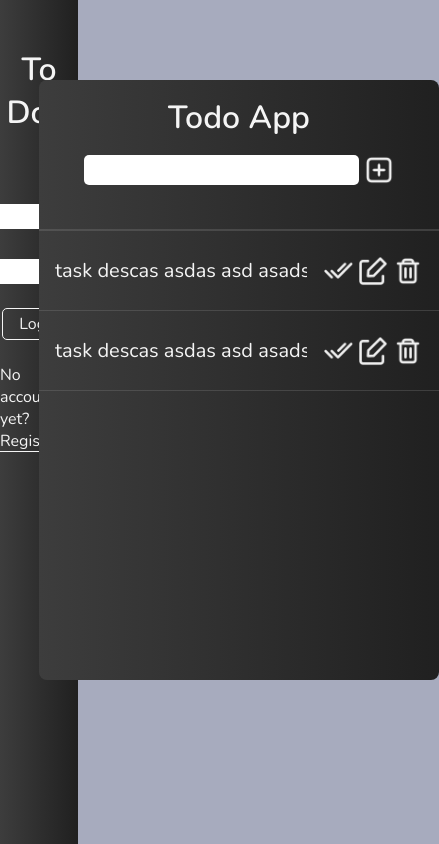
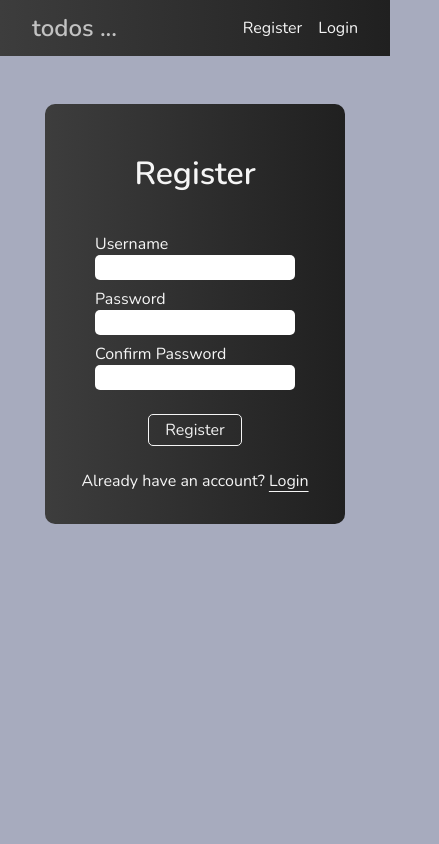
Before and after one commit to GITvoren/todos-react, a React (Create React App) app: page /register in a window 390 px wide. Shown: the whole page, 439 px wide, since content can reach past the window. Built offline with nearby package versions, Linux system fonts and the light colour scheme.

Commit message:
ui progress

```diff
--- a/src/App.js
+++ b/src/App.js
@@ -1,4 +1,7 @@
 import AccountPanel from './components/AccountPanel.js'
+import Navbar from './components/Navbar.js'
+import Login from './pages/Login.js'
+import Register from './pages/Register.js'
 import {Routes, Route} from 'react-router-dom'
 import './assets/css/app.css'
 import trash from './assets/images/trash.png'
@@ -11,10 +14,12 @@ function App(){
   return(
     <div>
          <AccountPanel />
+         <Navbar />
+         <Routes>
+          <Route path ="/" element={
             <div className="app">
-
                 <div className="flex">
-            <h1>Todo App</h1>
+                  <h1>todos  ...</h1>
                     <div className="flex-row">
                       <input type="text" className="add-input" />
                       <img src={plus} className="icon" />
@@ -38,7 +43,12 @@ function App(){
                         </div>
                     </div>
                   </div>
-          </div>
+                </div>}
+         />
+
+          <Route path="/login" element={<Login />} />
+          <Route path="/register" element={<Register />} />
+         </Routes>
   </div>
   )
 }
--- a/src/assets/css/accountpanel.css
+++ b/src/assets/css/accountpanel.css
@@ -16,7 +16,8 @@
 
 
 .log-form{
-     margin-top: 3rem;
+     margin-top: 2rem;
+     margin-bottom: 1rem;
      display: flex;
      flex-direction: column;
      align-items: center;
@@ -24,7 +25,8 @@
 }
 
 .reg-form{
-     margin-top: 3rem;
+     margin-top: 2rem;
+     margin-bottom: 1rem;
      display: flex;
      flex-direction: column;
      align-items: center;
@@ -51,5 +53,12 @@
      height: 25px;
      border-radius: 5px;
      border: 0;
-     width: 250px;
+     width: 200px;
 }
+
+@media(max-width: 1223px){
+     .acc-panel{
+         display: none;
+     }
+
+}
--- a/src/assets/css/app.css
+++ b/src/assets/css/app.css
@@ -1,5 +1,5 @@
 .app{
-     width: 400px;
+     max-width: 400px;
      height: 600px;
      background-image: linear-gradient(to right, rgb(61, 61, 61),rgb(32, 32, 32));
      margin: auto;
@@ -8,6 +8,11 @@
      border-radius: 8px;
 }
 
+@media(max-width: 1223px){
+     .app{
+          transform: translateX(0vw);
+     }
+}
 
 .flex{
      display: flex;
--- /dev/null
+++ b/src/assets/css/navbar.css
@@ -0,0 +1,36 @@
+nav{
+     display: none;
+     background-image: linear-gradient(to right, rgb(61, 61, 61),rgb(32, 32, 32));
+     padding: 0.75rem 2rem;
+}
+
+@media(max-width: 1223px){
+     nav{
+          display: flex;
+
+     }
+
+}
+
+
+.nav-list{
+     display: flex;
+     align-items: center;
+     justify-content: space-between;
+     width: 100%;
+}
+
+nav a{
+     text-decoration: none;
+     color: rgb(202, 202, 202);
+}
+
+nav h1{
+     color: #c2c2c2;
+}
+
+
+.flex-row-nav{
+     display: flex;
+     gap: 1rem;
+}
--- a/src/assets/global.css
+++ b/src/assets/global.css
@@ -41,3 +41,17 @@ input{
      color: rgb(40, 40, 40);
      transition: 0.1s ease-in all;
  }
+
+ a:-webkit-any-link{
+     text-decoration: none;
+     color: whitesmoke;
+ }
+
+ .log-container{
+     max-width: 300px;
+     background-image: linear-gradient(to right, rgb(61, 61, 61),rgb(32, 32, 32));
+     margin: 3rem auto;
+     padding: 1rem 0;
+     color: whitesmoke;
+     border-radius: 10px;
+ }
--- a/src/components/AccountPanel.js
+++ b/src/components/AccountPanel.js
@@ -27,7 +27,7 @@ function AccountPanel(){
 
      return(
           <div className="acc-panel show">
-               <h1>To Do's</h1>
+               <h1>todos ...</h1>
                <form className="log-form" ref={ref}>
                     <div>
                          <label>Username</label><br />
--- /dev/null
+++ b/src/components/Navbar.js
@@ -0,0 +1,19 @@
+import '../assets/css/navbar.css'
+import {Link} from 'react-router-dom'
+
+function Navbar(){
+     return(
+          <nav>
+               <div className="nav-list">
+                    <Link to="/"><h1>todos ...</h1></Link>
+                    <div className="flex-row-nav">
+                         <Link to="/register">Register</Link>
+                         <Link to="/login">Login</Link>
+                    </div>
+               </div>
+          </nav>
+     )
+}
+
+
+export default Navbar;
--- /dev/null
+++ b/src/pages/Login.js
@@ -0,0 +1,29 @@
+import {Link} from 'react-router-dom';
+
+
+function Login(){
+     return(
+          <div className="log-container">
+               <form className="log-form">
+                    <h1>Login</h1>
+
+                    <br />
+                    <div>
+                         <label>Username</label><br />
+                         <input type="text" className="acc-input"/>
+                    </div>
+                    <div>
+                         <label>Password</label><br />
+                         <input type="password" className="acc-input" />
+                    </div>
+                    <button>Login</button>
+                    <div>
+                         <span>No account yet?</span> <Link to="/register"><span className="log-link">Register</span></Link>
+                    </div>
+               </form>
+          </div>
+     )
+}
+
+
+export default Login;
--- /dev/null
+++ b/src/pages/Register.js
@@ -0,0 +1,31 @@
+import {Link} from 'react-router-dom';
+
+
+function Register(){
+     return(
+          <div className="log-container">
+               <form className="reg-form">
+                    <h1>Register</h1><br />
+                    <div>
+                         <label>Username</label><br />
+                         <input type="text" className="acc-input" />
+                    </div>
+                    <div>
+                         <label>Password</label><br />
+                         <input type="password" className="acc-input" />
+                    </div>
+                    <div>
+                         <label>Confirm Password</label><br />
+                         <input type="password" className="acc-input" />
+                    </div>
+                    <button>Register</button>
+                    <div>
+                         <span>Already have an account?</span> <Link to="/login"><span className="log-link">Login</span></Link>
+                    </div>
+               </form>
+          </div>
+     )
+}
+
+
+export default Register;
```
Also changed, not shown: public/manifest.json (deleted). Lines whose indentation alone changed are shown as unchanged.
